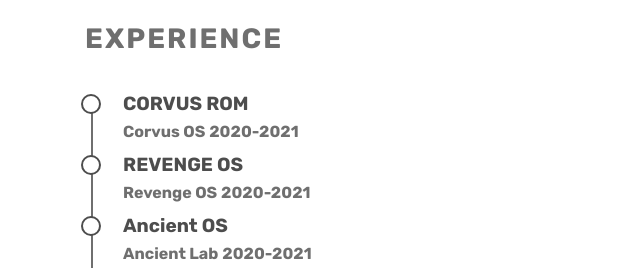
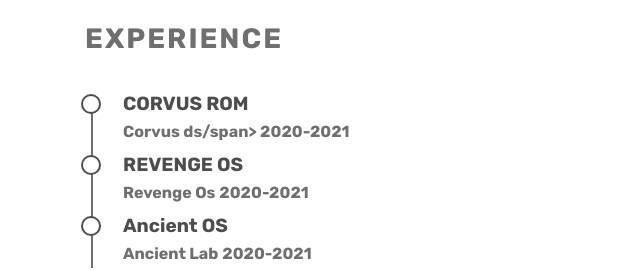
Before and after one commit to Introdructor/-Introdructor.github.io, a plain HTML site: page index.html in a window 1280 px wide. Shown: the part 1360-1630 px from the top of the page, 0-640 px from the left. Drawn offline with Linux system fonts and the light colour scheme; files that its build step writes are made by us from their sources; files whose address does not match are found by name.

Commit message:
Revert "update index.html"
This reverts commit 6cdf4d97ab00b8d77e0687d6db5aff5595c6fc6d.

```diff
--- a/index.html
+++ b/index.html
@@ -316,7 +316,7 @@
           <li>
             <div class="single-experience">
               <h4>CORVUS ROM</h4>
-               <span>Corvus OS</span>
+               <span>Corvus ds/span>
                <span>2020-2021</span>
 
             </div>
@@ -325,7 +325,7 @@
           <li>
             <div class="single-experience">
               <h4>REVENGE OS</h4>
-               <span>Revenge OS</span>
+               <span>Revenge Os</span>
                <span>2020-2021</span>
 
             </div>
```
